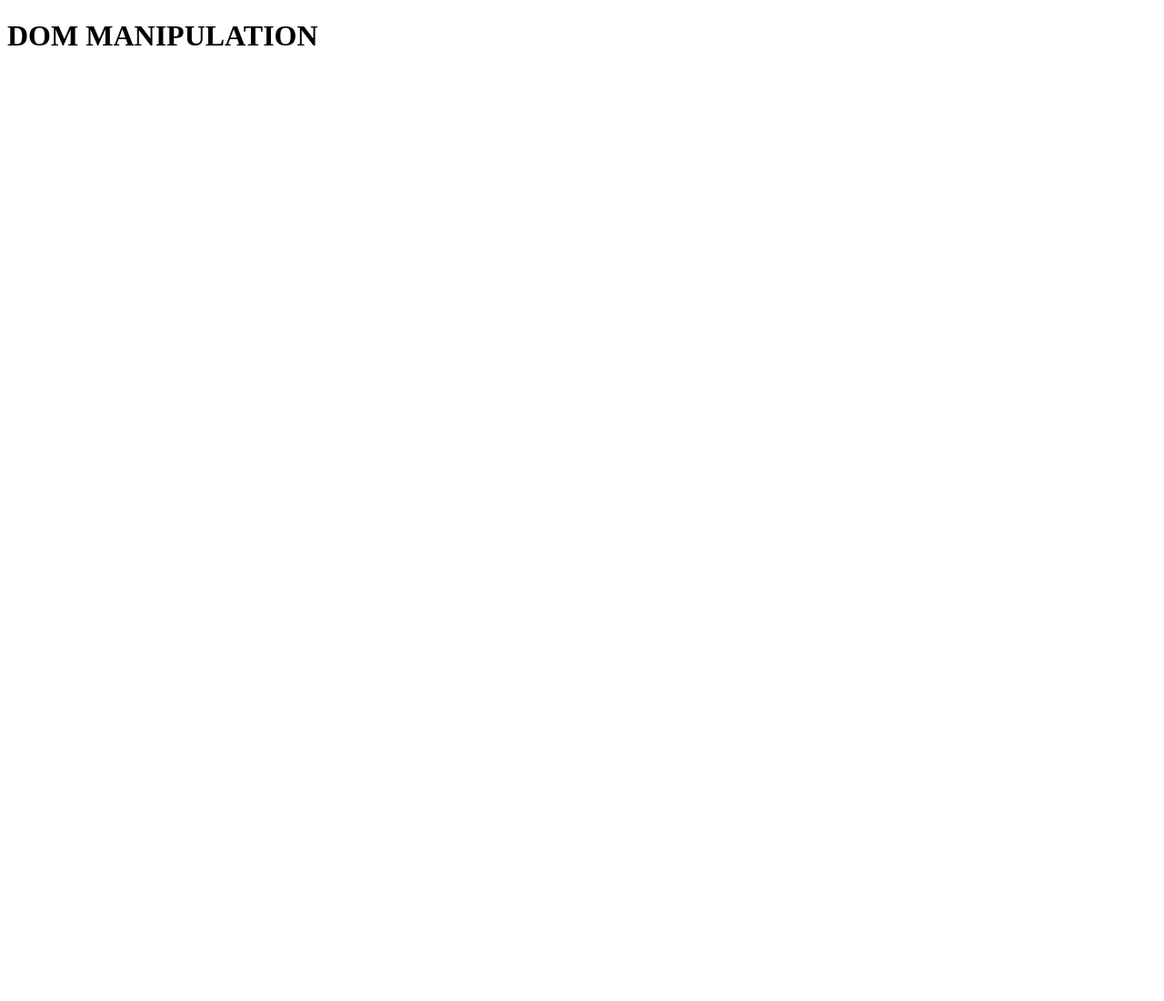
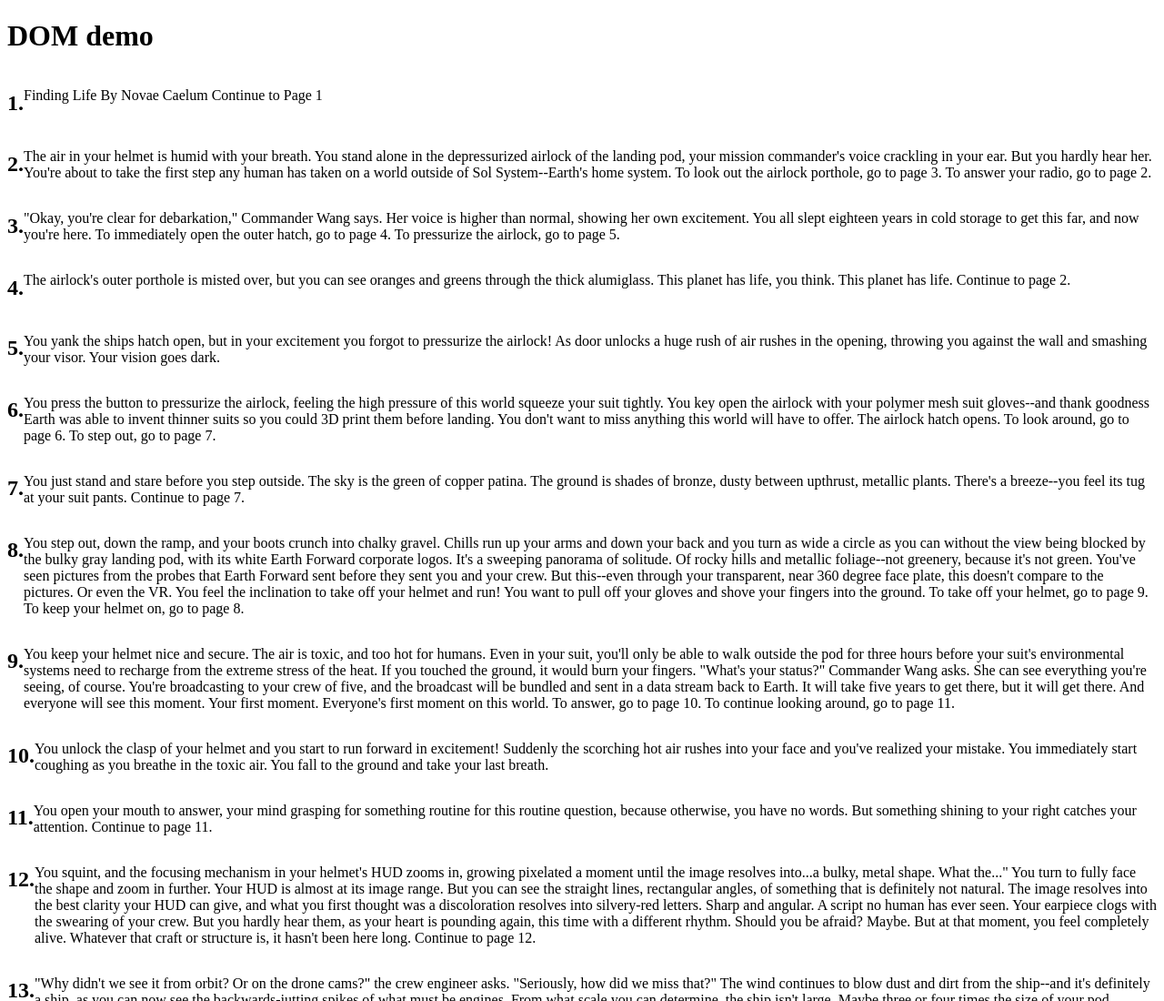
Before and after one commit to KenzieAcademy/demo-starter-dom-manipulation, a plain HTML site: page index.html in a window 1280 px wide. Shown: the top 1100 px of the page at 91% size. Before the commit the page ends 800 px from the top, so only its background shows below. Drawn offline with Linux system fonts and the light colour scheme.

Commit message:
demo template

```diff
--- a/index.html
+++ b/index.html
@@ -5,13 +5,14 @@
     <meta http-equiv="X-UA-Compatible" content="IE=edge">
     <meta name="viewport" content="width=device-width, initial-scale=1.0">
     <title>DOM MANIPULATION</title>
+
+    <style>
+        article { display: flex; }
+    </style>
 </head>
 <body>
-    <div id="container">
-        <header>
-            <h1 id="logo">DOM MANIPULATION</h1>
-        </header>
-    </div>
+    <main id="container"></main>
+    <script src="story.js"></script>
     <script src="main.js"></script>
 </body>
 </html>
--- a/main.js
+++ b/main.js
@@ -0,0 +1,33 @@
+let main = document.querySelector("main")
+
+let container = document.createElement("main")
+
+let h1 = document.createElement("h1")
+h1.append("DOM demo")
+
+container.append(h1)
+
+
+// article > h1 > text
+//         > p  > text
+
+main.append(container)
+
+function createPage(page, index) {
+    let article = document.createElement('article')
+
+    let p = document.createElement("p")
+    p.append(page)
+    let header = document.createElement("h1")
+    header.id = index + 1
+    header.append(`${index + 1}.`)
+    article.append(header)
+    article.append(p)
+
+    return article;
+}
+
+for (let index = 0; index < pages.length; index += 1) {
+    let article = createPage(pages[index], index)
+    container.append(article);
+}
--- a/story.js
+++ b/story.js
@@ -0,0 +1,123 @@
+// Story Credit: Novae Caelum
+// https://curiousfictions.com/stories/1668-novae-caelum-the-space-roads/installments/1608
+
+let pages = [
+    `Finding Life\n
+    By Novae Caelum\n
+    Continue to Page 1`,
+    `The air in your helmet is humid with your breath. You stand alone in the depressurized airlock of the landing pod, your mission commander's voice crackling in your ear. But you hardly hear her. You're about to take the first step any human has taken on a world outside of Sol System--Earth's home system.
+    \n
+    To look out the airlock porthole, go to page 3.
+    To answer your radio, go to page 2.`,
+    `"Okay, you're clear for debarkation," Commander Wang says. Her voice is higher than normal, showing her own excitement. You all slept eighteen years in cold storage to get this far, and now you're here.
+    \n
+    To immediately open the outer hatch, go to page 4.
+    To pressurize the airlock, go to page 5.`,
+    `The airlock's outer porthole is misted over, but you can see oranges and greens through the thick alumiglass. This planet has life, you think. This planet has life.
+    \n
+    Continue to page 2.`,
+    `You yank the ships hatch open, but in your excitement you forgot to pressurize the airlock!  As door unlocks a huge rush of air rushes in the opening, throwing you against the wall and smashing your visor.  Your vision goes dark.`,
+    `You press the button to pressurize the airlock, feeling the high pressure of this world squeeze your suit tightly.   You key open the airlock with your polymer mesh suit gloves--and thank goodness Earth was able to invent thinner suits so you could 3D print them before landing. You don't want to miss anything this world will have to offer.  The airlock hatch opens.
+    \n
+    To look around, go to page 6.
+    To step out, go to page 7.`,
+    `You just stand and stare before you step outside. The sky is the green of copper patina. The ground is shades of bronze, dusty between upthrust, metallic plants. There's a breeze--you feel its tug at your suit pants.
+    \n
+    Continue to page 7.`,
+    `You step out, down the ramp, and your boots crunch into chalky gravel. Chills run up your arms and down your back and you turn as wide a circle as you can without the view being blocked by the bulky gray landing pod, with its white Earth Forward corporate logos.
+    \n
+    It's a sweeping panorama of solitude. Of rocky hills and metallic foliage--not greenery, because it's not green. You've seen pictures from the probes that Earth Forward sent before they sent you and your crew. But this--even through your transparent, near 360 degree face plate, this doesn't compare to the pictures. Or even the VR.
+    \n
+    You feel the inclination to take off your helmet and run!  You want to pull off your gloves and shove your fingers into the ground.
+    \n
+    To take off your helmet, go to page 9.
+    To keep your helmet on, go to page 8.`,
+    `You keep your helmet nice and secure. The air is toxic, and too hot for humans. Even in your suit, you'll only be able to walk outside the pod for three hours before your suit's environmental systems need to recharge from the extreme stress of the heat. If you touched the ground, it would burn your fingers.
+    \n
+    "What's your status?" Commander Wang asks. She can see everything you're seeing, of course. You're broadcasting to your crew of five, and the broadcast will be bundled and sent in a data stream back to Earth. It will take five years to get there, but it will get there. And everyone will see this moment. Your first moment. Everyone's first moment on this world.
+    \n
+    To answer, go to page 10.
+    To continue looking around, go to page 11.`,
+    `You unlock the clasp of your helmet and you start to run forward in excitement!  Suddenly the scorching hot air rushes into your face and you've realized your mistake.  You immediately start coughing as you breathe in the toxic air. You fall to the ground and take your last breath.`,
+    `You open your mouth to answer, your mind grasping for something routine for this routine question, because otherwise, you have no words. But something shining to your right catches your attention.
+    \n
+    Continue to page 11.`,
+    `You squint, and the focusing mechanism in your helmet's HUD zooms in, growing pixelated a moment until the image resolves into...a bulky, metal shape.
+    \n
+    What the..." You turn to fully face the shape and zoom in further. Your HUD is almost at its image range. But you can see the straight lines, rectangular angles, of something that is definitely not natural. The image resolves into the best clarity your HUD can give, and what you first thought was a discoloration resolves into silvery-red letters. Sharp and angular. A script no human has ever seen.
+    \n
+    Your earpiece clogs with the swearing of your crew. But you hardly hear them, as your heart is pounding again, this time with a different rhythm. Should you be afraid? Maybe. But at that moment, you feel completely alive.
+    \n
+    Whatever that craft or structure is, it hasn't been here long.
+    \n
+    Continue to page 12.`,
+    `"Why didn't we see it from orbit? Or on the drone cams?" the crew engineer asks. "Seriously, how did we miss that?"
+    \n
+    The wind continues to blow dust and dirt from the ship--and it's definitely a ship, as you can now see the backwards-jutting spikes of what must be engines. From what scale you can determine, the ship isn't large. Maybe three or four times the size of your pod, certainly not as big as your ship in orbit.
+    \n
+    "Our pod's landing," you say, as you start to walk toward the craft.
+    \n
+    To run over to the ship, go to page 13.
+    To mark the ship's location on your HUD, go to page 14.`,
+    `To start jogging towards the ship, but the rocky terrain makes it difficult.  You stumble over a rock and scratch a hole in the sleeve of your suit!  Your suit's warning system immediately starts blaring in your ears. "WARNING, Environment systems destabilized! Return to the ship immediately!  You curse as you head back to the ship, now they'll send Jeff instead of you for this momentus discovery...`,
+    `You zoom out your HUD, but mark the ship's location in the distance. It wouldn't do to trip on a rock and rupture your suit before you get there. "We stirred up the dirt when we landed. The wind is doing the rest." But it hadn't been fully covered, had it? Just a surface layer. How many days or weeks did it take on this dusty plain for a surface layer to accumulate?
+    \n
+    How long had whoever had landed--or crashed--that ship been here?
+    \n
+    Who were they?
+    \n
+    Not humans, certainly.
+    \n
+    "Hey! Where are you going?" Commander Wang yells. "Get back in the pod. We'll send out drones to investigate. I don't want you going near that ship."
+    \n
+    To go back to the pod, go to page 15.
+    To continue anyways towards the ship, go to page 18.`,
+    `You respond, "Roger that" in your comms dejectedly.
+    \n
+    All the work was planned for night, when the heat wasn't as intense and you could send down and set up the habitat pods with more time in between suit recharges.
+    You head back to the ship.
+    \n
+    Continue to page 16.`,
+    `You came here to find life, because Earth's probes detected life on this world. And there is life--the native metallic plants, the teeming micro-organisms in the oceans and ponds, and the scurrying macro-organisms that typically come out at night.
+    \n
+    Back on the ship you recharge your suit and rest until the sun sets.
+    \n
+    Once the sun is down you begin documenting the incredible sights as the flora of the planet suddenly glow in the darkness.
+    \n
+    To go back outside, go to page 17.
+    To begin your live-stream to Earth, go to page 20.`,
+    `You get back into your suit and head back out of the spacecraft.  You walk towards one of the small metallic-looking plants to inspect it further.
+    \n
+    As you get closer, you hear a clink from behind you.  You struggle to turn around in you clunky suit, but you only catch a glimpse of a long metallic talon as it pierces your chest.
+    \n
+    As your vision fades you can see an metallic spider-like creature crawling over you.`,
+    `But you don't listen. You know it'll probably end your career, disobeying such an order. Or maybe, when this video gets to earth, you'll be the biggest social media sensation ever. None of that matters as you take one step at a time, drawing closer to the ship.
+    \n
+    Because you're the first human on an exoplanet.
+    \n
+    And you'll be the first human to touch an exocraft. To maybe look inside it.
+    \n
+    Continue to page 19.`,
+    `You stepped out on this planet during sunlight for the money shot. For the people back on Earth. For the gorgeous, panoramic vista that Earth Forward can license as a VR experience and sell for millions. To say that you could.
+    \n
+    You stepped out on this planet during sunlight for the money shot. For the people back on Earth. For the gorgeous, panoramic vista that Earth Forward can license as a VR experience and sell for millions. To say that you could.
+    \n
+    But Earth's social vanity had brought you out in the scorching day. The promise of ratings, and going viral.
+    \n
+    You are definitely about to go viral. You came here to find life on this world, but you found there's life beyond it.
+    \n
+    And maybe that life is still here.
+    \n
+    Maybe you'll be the first to meet it...
+    \n
+    You continue forward, sweating as your suit slowly heats up.  The environment system is struggling to keep up with the scorching temperature.
+    \n
+    But you make it to the ship.  You see what looks like a hatch on the side.
+    \n
+    You open the hatch, peering inside.  This is going to be the biggest discovery of our species!
+    \n
+    To be continued...`,
+    `You flip on the comms system and begin your live-stream back to Earth.  "This is Aura-1 Reporting in.  Tonight I'm bring to you the wonders of Planet Beta!
+    \n
+    You become an instant world-wide celebrity as you show your discoveries.`,
+  ];
```
